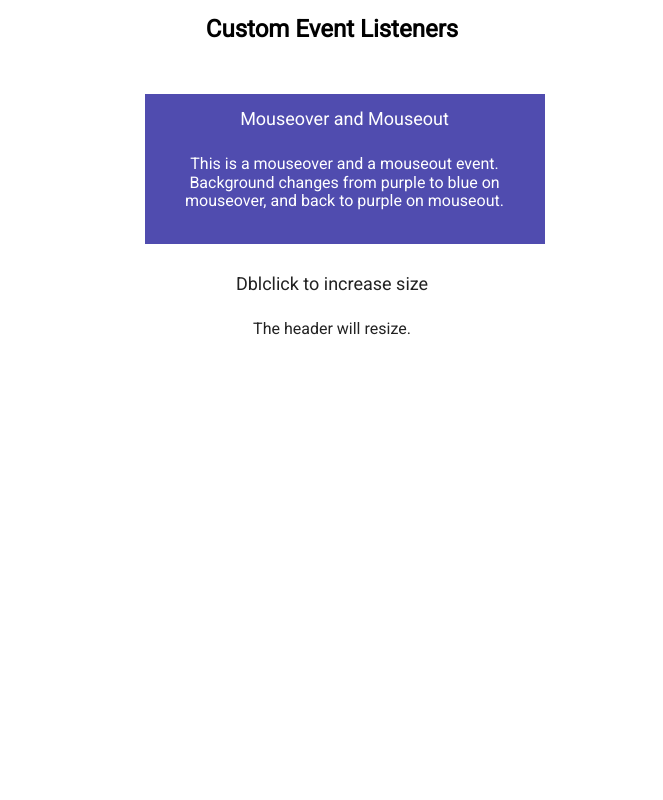
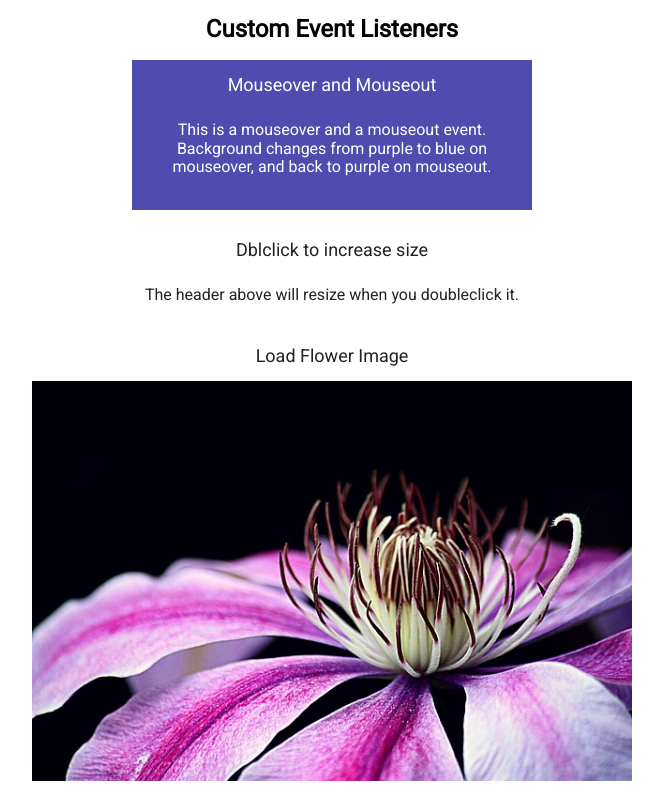
Before and after one commit to JackieMarie/assignment-5_culbreath-jackie, a plain HTML site: page index.html in a window 1280 px wide. Shown: the whole page, without its empty margins (308-971 px from the left). Drawn offline with Linux system fonts and the light colour scheme.

Commit message:
load flower image

```diff
--- a/css/main.css
+++ b/css/main.css
@@ -33,11 +33,11 @@ p {
   width: 400px;
   height: 150px;
   background-color: #504caf;
-  margin-left: 25px;
-  margin-top: 50px;
+  margin:auto;
 }
 
 .doubleclick {
+  display: inline-flex;
   border: 2px solid #504caf;
   width: 400px;
   height: 200px;
@@ -49,7 +49,7 @@ p {
 }
 
 .flower {
-  background-image: url('..img/flower.jpg');
+  background-image: url(../img/flower.jpg);
   background-repeat: no-repeat;
   max-width: 600px;
   width: 100%;
--- a/index.html
+++ b/index.html
@@ -10,7 +10,7 @@
 </head>
 
 <body>
-  <main id="img">
+  <main>
     <h1>Custom Event Listeners</h1>
     <!-- This is a mouseover and a mouseout event -->
     <section id="colorchange">
@@ -18,12 +18,13 @@
         <p>This is a mouseover and a mouseout event. Background changes from purple to blue on mouseover, and back to purple on mouseout.</p>
     </section class="doubleclick">
       <h2 id="increasesize" class="dark">Dblclick to increase size</h2>
-      <p class="dark">The header will resize.</p>
+      <p class="dark">The header above will resize when you doubleclick it.</p>
     <section>
+    <section>
+      <h2 class="dark">Load Flower Image</h2>
+      <img id="myImage" src = "img/flower.jpg" alt="Flower"</>
+    </secion>
   </main>
-
-
-
     <script src="js/custom.js"></script>
   </body>
 </html>
--- a/js/custom.js
+++ b/js/custom.js
@@ -9,7 +9,7 @@ changeColor.addEventListener( 'mouseout', function () {
   changeColor.style.backgroundColor = '#504caf';
 })
 
-// Dblclick event to increase the font size of list items
+// Dblclick event to increase the font size of h2 element
 
 var increaseSize = document.getElementById( 'increasesize' );
 
@@ -17,14 +17,14 @@ increaseSize.addEventListener( 'dblclick', function() {
   increaseSize.className = 'resizefont';
 })
 
-// Load an image into the main
+// Load an image into a section in the main
 
-var img = new Image();
-  img.addEventListener('load', function () {
+var myImage = new Image();
+  myImage.addEventListener('load', function () {
 });
-img.src = ('img/flower.jpg');
+myImage.src = ('img/flower.jpg');
 
-var loadImage = document.getElementById( 'img' );
+var loadImage = document.getElementById( 'myImage' );
   loadImage.addEventListener('load', function() {
     loadImage.className = 'flower';
 })
```
